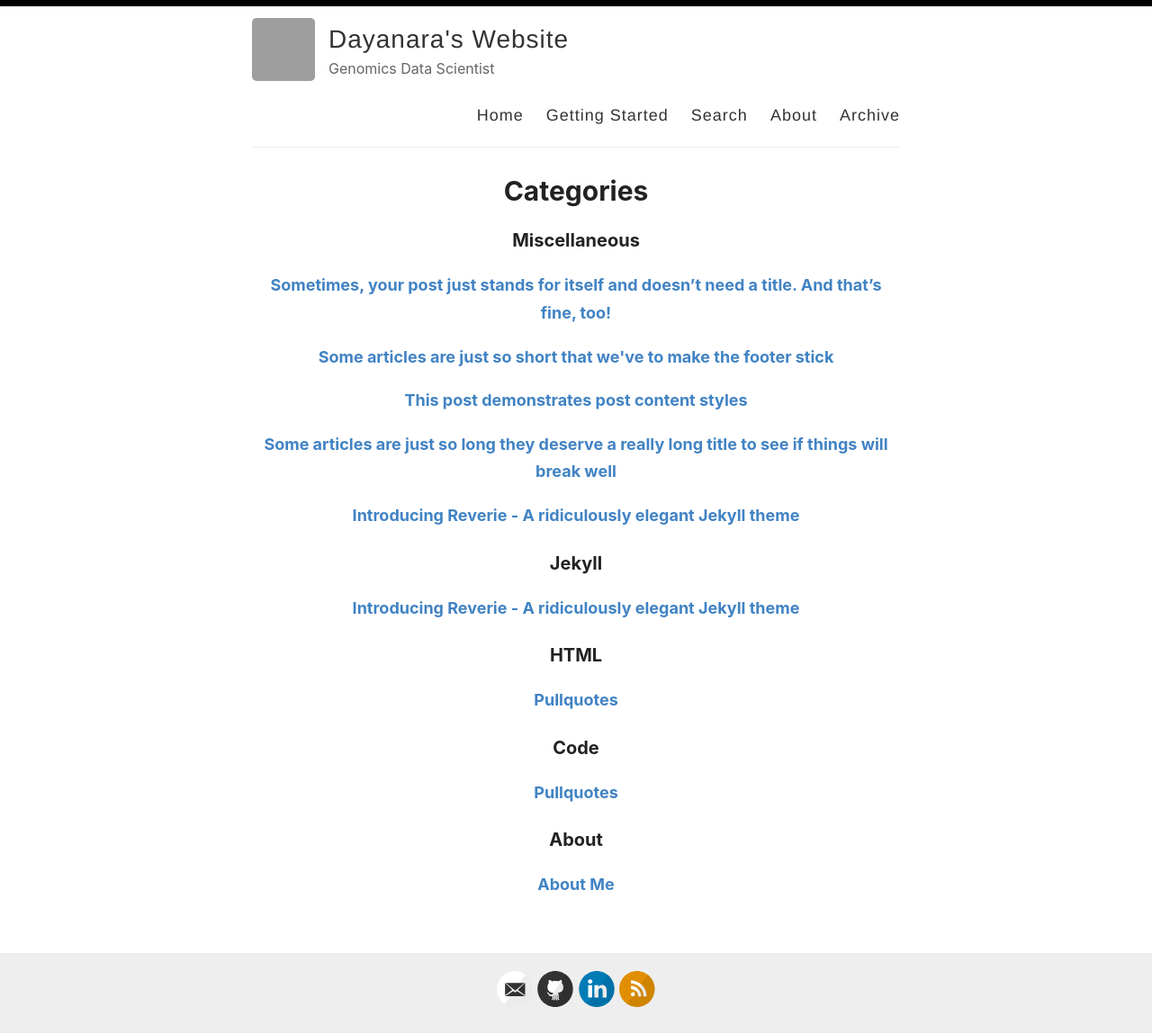
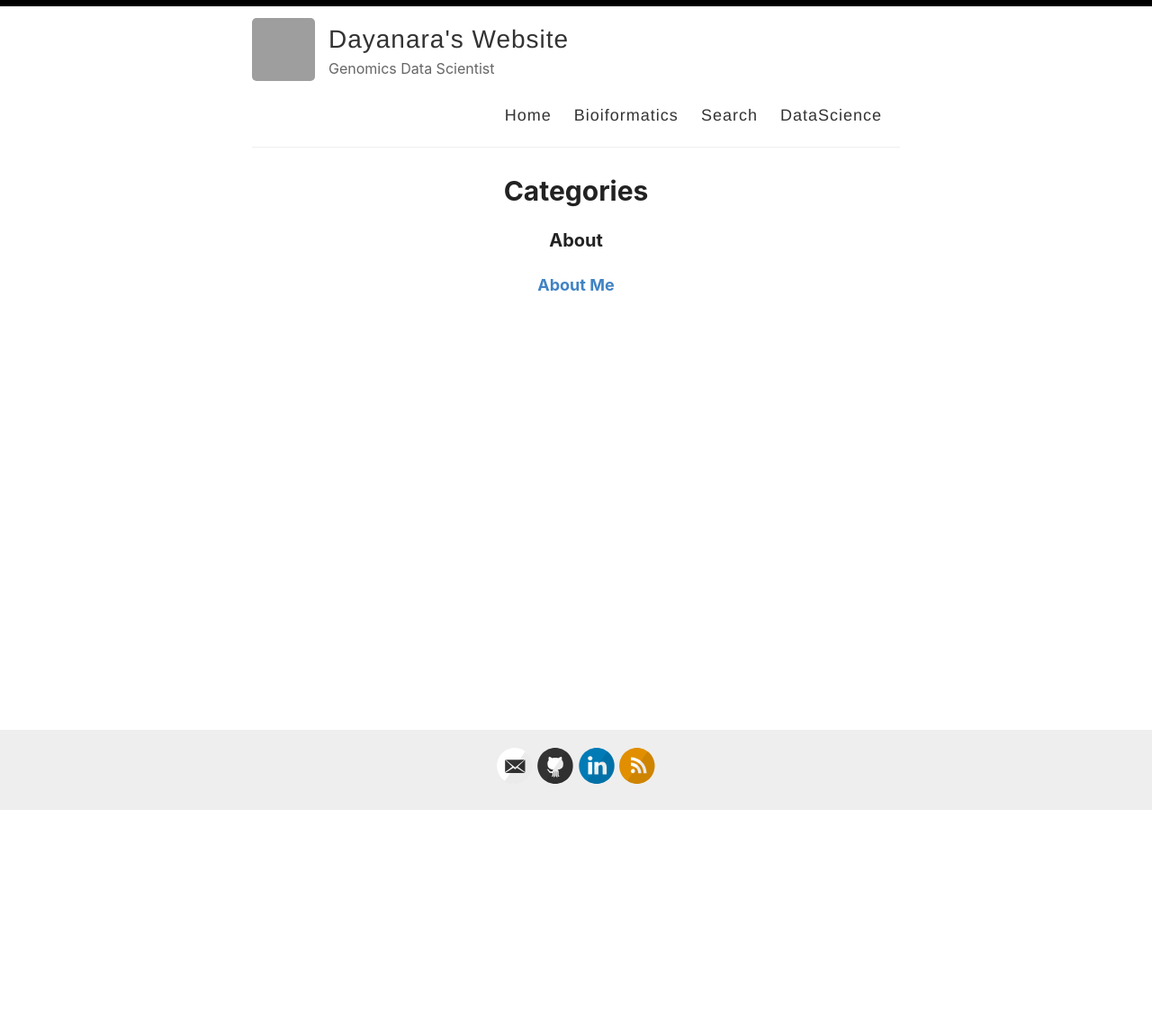
Before and after one commit to amitmerchant1990/reverie, a Jekyll site: the page built from _pages/categories.md, in a window 1280 px wide. Shown: the whole page at 90% size. Built offline with Jekyll 4.4.1, drawn with Linux system fonts in a browser that asks for light colours; after the commit the page ends 901 px from its top, so only the background shows below that; some of the changed lines change nothing that is shown; grey boxes are pictures that could not be loaded.

Commit message:
Changed names of the tabs in the site

````diff
--- a/_layouts/default.html
+++ b/_layouts/default.html
@@ -29,10 +29,10 @@
 
             <nav>
               <a href="{{ site.baseurl }}/">Home</a>
-              <a href="{{ site.baseurl }}/getting-started">Getting Started</a>
+              <a href="{{ site.baseurl }}/getting-started">Bioiformatics</a>
               <a href="{{ site.baseurl }}/search">Search</a>
-              <a href="{{ site.baseurl }}/about">About</a>
-              <a href="{{ site.baseurl }}/archive">Archive</a>
+              <a href="{{ site.baseurl }}/about">DataScience</a>
+              <a href="{{ site.baseurl }}/archive"></a>
             </nav>
           </header>
         </div>
--- a/_posts/2019-02-13-introducing-reverie-jekyll-theme.md
+++ /dev/null
@@ -1,85 +0,0 @@
----
-layout: post
-title: Introducing Reverie - A ridiculously elegant Jekyll theme
-categories: [Miscellaneous, Jekyll]
----
-
-[Reverie](https://github.com/amitmerchant1990/reverie) is a [Jekyll](https://jekyllrb.com/)-powered theme which is simple and opinionated. It's actually a fork of [jekyll-now](https://github.com/barryclark/jekyll-now) with some additional features and personal touches which I've implemented to suit my needs for my blog.
-
-This is a plug-and-play Jekyll theme which you can use on GitHub Pages without even setting up a local environment.
-
-![](/images/reverie-demo.png)
-
-## Features overview
-
-- Command-line free fork-first workflow, using GitHub.com to create, customize and post to your blog
-- Fully responsive and mobile optimized base theme
-- Sass/Coffeescript support using Jekyll 2.0
-- Free hosting on your GitHub Pages user site
-- All the SEO goodies comes in-built
-- Markdown blogging
-- Syntax highlighting using Pygments
-    - [Dracula syntax theme](https://draculatheme.com/) included
-- Disqus commenting
-- Google Analytics integration
-- Fuzzy search across blog posts
-- Pagination of posts works out-of-the-box.
-- Categorize posts out-of-the box
-- RSS Feed
-- In-built sitemap
-
-<div style="text-align: center;">
- <script async type="text/javascript" src="//cdn.carbonads.com/carbon.js?serve=CE7D6KJY&placement=wwwamitmerchantcom" id="_carbonads_js"></script>
-</div>
-
-## Using Reverie on GitHub Pages
-
-### Step 1) Fork Reverie to your User Repository
-
-Fork [this repository](https://github.com/amitmerchant1990/reverie), then rename the repository to `yourgithubusername.github.io`.
-
-Alternatively, you can use [Use this template](https://github.com/amitmerchant1990/reverie/generate) button if you want to create a repository with a clean commit history which will use Reverie as a template.
-
-Your Jekyll blog will often be viewable immediately at <https://yourgithubusername.github.io> (if it's not, you can often force it to build by completing step 2)
-
-### Step 2) Customize and view your site
-
-Enter your site name, description, avatar and many other options by editing the `_config.yml` file. You can easily turn on Google Analytics tracking, Disqus commenting and social icons here.
-
-Making a change to `_config.yml` (or any file in your repository) will force GitHub Pages to rebuild your site with jekyll. Your rebuilt site will be viewable a few seconds later at <https://yourgithubusername.github.io> - if not, give it ten minutes as GitHub suggests and it'll appear soon.
-
-### Step 3) Publish your first blog post
-
-Create a new file called `/_posts/2019-2-13-Hello-World.md` to publish your first blog post. That's all you need to do to publish your first blog post! This [Markdown Cheatsheet](https://github.com/adam-p/markdown-here/wiki/Markdown-Cheatsheet) might come in handy while writing the posts.
-
-> You can add additional posts in the browser on GitHub.com too! Just hit the <kbd>Create new file</kbd> button in `/_posts/` to create new content. Just make sure to include the [front-matter](http://jekyllrb.com/docs/frontmatter/) block at the top of each new blog post and make sure the post's filename is in this format: year-month-day-title.md
-
-## Using Categories in Reverie
-
-You can categorize your content based on `categories` in Reverie. For this, you just need to add `categories` in front matter like below:
-
-For adding single category:
-
-```md
-categories: JavaScript
-```
-
-For adding multiple categories:
-
-```md
-categories: [PHP, Laravel]
-```
-
-The contegorized content can be shown over this URL: <https://yourgithubusername.github.io/categories/>
-
-## RSS
-
-The generated [RSS feed](https://en.wikipedia.org/wiki/RSS) of your blog can be found at <https://yourgithubusername.github.io/feed>. You can see the example RSS feed over [here](https://www.amitmerchant.com/reverie/feed).
-
-## Sitemap
-
-The generated sitemap of your blog can be found at <https://yourgithubusername.github.io/sitemap>. You can see the example sitemap feed over [here](https://www.amitmerchant.com/reverie/sitemap).
-
-## License
-
-MIT
--- a/_posts/2019-08-08-no-title-posts.md
+++ /dev/null
@@ -1,6 +0,0 @@
----
-layout: post
-title: ""
-categories: Miscellaneous
----
-Sometimes, your post just stands for itself and doesn't need a title. And that's fine, too!
--- a/_posts/2019-12-11-pullquotes.md
+++ /dev/null
@@ -1,14 +0,0 @@
----
-layout: post
-title:  Pullquotes
-categories: [HTML,Code]
-excerpt: In graphic design, a pull quote (also known as a lift-out pull quote) is a key phrase, quotation, or excerpt that has been pulled from an article and used as a page layout graphic element, serving to entice readers into the article or to highlight a key topic.
----
-
-In graphic design, a pull quote (also known as a lift-out pull quote) is a key phrase, quotation, or excerpt that has been pulled from an article and used as a page layout graphic element, serving to entice readers into the article or to highlight a key topic. {% include pullquote.html quote="It is typically placed in a larger or distinctive typeface and on the same page." %} Pull quotes are often used in magazine and newspaper articles, annual reports, and brochures, as well as on the web. They can add visual interest to text-heavy pages with few images or illustrations.
-
-Placement of a pull quote on a page may be defined in a publication's or website's style guide. Such a typographic device may or may not be aligned with a column on the page. Some designers, for example, choose not to align the quote. In that case, the quotation cuts into two or more columns, as in the example shown. Because the pull quote invites the reader to read about the highlighted material, the pull quote should appear before the text it cites and, generally, fairly close to it.
-
-Pull quotes need not be a verbatim copy of the text being quoted; depending on a publication's house style, pull quotes may be abbreviated for space or paraphrased for clarity, with or without indication.
-
-A disadvantage of pull quotes as a design element is that they can disrupt the reading process of readers invested in reading the text sequentially by drawing attention to ghost fragments out of context. At the other extreme, when pull quotes are used to break up what would otherwise be a formless wall of text, pull quote can serve as visual landmarks to help the reader maintain a sense of sequence and place.
--- a/_posts/2019-7-27-super-long-article.md
+++ /dev/null
@@ -1,11 +0,0 @@
----
-layout: post
-title: Some articles are just so long they deserve a really long title to see if things will break well
-categories: Miscellaneous
----
-
-Lorem ipsum dolor sit amet, consectetur adipiscing elit. Fusce bibendum neque eget nunc mattis eu sollicitudin enim tincidunt. Vestibulum lacus tortor, ultricies id dignissim ac, bibendum in velit. Proin convallis mi ac felis pharetra aliquam. Curabitur dignissim accumsan rutrum. In arcu magna, aliquet vel pretium et, molestie et arcu. Mauris lobortis nulla et felis ullamcorper bibendum. Phasellus et hendrerit mauris. Proin eget nibh a massa vestibulum pretium. Suspendisse eu nisl a ante aliquet bibendum quis a nunc. Praesent varius interdum vehicula. Aenean risus libero, placerat at vestibulum eget, ultricies eu enim. Praesent nulla tortor, malesuada adipiscing adipiscing sollicitudin, adipiscing eget est.
-
-Lorem ipsum dolor sit amet, consectetur adipiscing elit. Fusce bibendum neque eget nunc mattis eu sollicitudin enim tincidunt. Vestibulum lacus tortor, ultricies id dignissim ac, bibendum in velit. Proin convallis mi ac felis pharetra aliquam. Curabitur dignissim accumsan rutrum. In arcu magna, aliquet vel pretium et, molestie et arcu. Mauris lobortis nulla et felis ullamcorper bibendum. Phasellus et hendrerit mauris. Proin eget nibh a massa vestibulum pretium. Suspendisse eu nisl a ante aliquet bibendum quis a nunc. Praesent varius interdum vehicula. Aenean risus libero, placerat at vestibulum eget, ultricies eu enim. Praesent nulla tortor, malesuada adipiscing adipiscing sollicitudin, adipiscing eget est.
-
-Lorem ipsum dolor sit amet, consectetur adipiscing elit. Fusce bibendum neque eget nunc mattis eu sollicitudin enim tincidunt. Vestibulum lacus tortor, ultricies id dignissim ac, bibendum in velit. Proin convallis mi ac felis pharetra aliquam. Curabitur dignissim accumsan rutrum. In arcu magna, aliquet vel pretium et, molestie et arcu. Mauris lobortis nulla et felis ullamcorper bibendum. Phasellus et hendrerit mauris. Proin eget nibh a massa vestibulum pretium. Suspendisse eu nisl a ante aliquet bibendum quis a nunc. Praesent varius interdum vehicula. Aenean risus libero, placerat at vestibulum eget, ultricies eu enim. Praesent nulla tortor, malesuada adipiscing adipiscing sollicitudin, adipiscing eget est.
--- a/_posts/2019-7-27-this-post-demonstrates-post-content-styles.md
+++ /dev/null
@@ -1,95 +0,0 @@
----
-layout: post
-title: This post demonstrates post content styles
-categories: Miscellaneous
----
-
-Lorem ipsum dolor sit amet, consectetur adipiscing elit. Fusce bibendum neque eget nunc mattis eu sollicitudin enim tincidunt. Vestibulum lacus tortor, ultricies id dignissim ac, bibendum in velit. Praesent varius interdum vehicula. Aenean risus libero, placerat at vestibulum eget, ultricies eu enim. Praesent nulla tortor, malesuada adipiscing adipiscing sollicitudin, adipiscing eget est.
-
-## Some great heading (h2)
-
-Proin convallis mi ac felis pharetra aliquam. Curabitur dignissim accumsan rutrum. In arcu magna, aliquet vel pretium et, molestie et arcu.
-
-Mauris lobortis nulla et felis ullamcorper bibendum. Phasellus et hendrerit mauris. Proin eget nibh a massa vestibulum pretium. Suspendisse eu nisl a ante aliquet bibendum quis a nunc. Praesent varius interdum vehicula. Aenean risus libero, placerat at vestibulum eget, ultricies eu enim. Praesent nulla tortor, malesuada adipiscing adipiscing sollicitudin, adipiscing eget est.
-
-## Another great heading (h2)
-
-Lorem ipsum dolor sit amet, consectetur adipiscing elit. Fusce bibendum neque eget nunc mattis eu sollicitudin enim tincidunt. Vestibulum lacus tortor, ultricies id dignissim ac, bibendum in velit.
-
-### Some great subheading (h3)
-
-Proin convallis mi ac felis pharetra aliquam. Curabitur dignissim accumsan rutrum. In arcu magna, aliquet vel pretium et, molestie et arcu. Mauris lobortis nulla et felis ullamcorper bibendum.
-
-Phasellus et hendrerit mauris. Proin eget nibh a massa vestibulum pretium. Suspendisse eu nisl a ante aliquet bibendum quis a nunc.
-
-### Some great subheading (h3)
-
-Praesent varius interdum vehicula. Aenean risus libero, placerat at vestibulum eget, ultricies eu enim. Praesent nulla tortor, malesuada adipiscing adipiscing sollicitudin, adipiscing eget est.
-
-> This quote will change your life. It will reveal the secrets of the universe, and all the wonders of humanity. Don't misuse it.
-
-Lorem ipsum dolor sit amet, consectetur adipiscing elit. Fusce bibendum neque eget nunc mattis eu sollicitudin enim tincidunt.
-
-### Some great subheading (h3)
-
-Vestibulum lacus tortor, ultricies id dignissim ac, bibendum in velit. Proin convallis mi ac felis pharetra aliquam. Curabitur dignissim accumsan rutrum.
-
-```html
-<html>
-  <head>
-  </head>
-  <body>
-    <p>Hello, World!</p>
-  </body>
-</html>
-```
-
-
-In arcu magna, aliquet vel pretium et, molestie et arcu. Mauris lobortis nulla et felis ullamcorper bibendum. Phasellus et hendrerit mauris.
-
-#### You might want a sub-subheading (h4)
-
-In arcu magna, aliquet vel pretium et, molestie et arcu. Mauris lobortis nulla et felis ullamcorper bibendum. Phasellus et hendrerit mauris.
-
-In arcu magna, aliquet vel pretium et, molestie et arcu. Mauris lobortis nulla et felis ullamcorper bibendum. Phasellus et hendrerit mauris.
-
-#### But it's probably overkill (h4)
-
-In arcu magna, aliquet vel pretium et, molestie et arcu. Mauris lobortis nulla et felis ullamcorper bibendum. Phasellus et hendrerit mauris.
-
-### Oh hai, an unordered list!!
-
-In arcu magna, aliquet vel pretium et, molestie et arcu. Mauris lobortis nulla et felis ullamcorper bibendum. Phasellus et hendrerit mauris.
-
-- First item, yo
-- Second item, dawg
-- Third item, what what?!
-- Fourth item, fo sheezy my neezy
-
-### Oh hai, an ordered list!!
-
-In arcu magna, aliquet vel pretium et, molestie et arcu. Mauris lobortis nulla et felis ullamcorper bibendum. Phasellus et hendrerit mauris.
-
-1. First item, yo
-2. Second item, dawg
-3. Third item, what what?!
-4. Fourth item, fo sheezy my neezy
-
-
-
-## Headings are cool! (h2)
-
-Proin eget nibh a massa vestibulum pretium. Suspendisse eu nisl a ante aliquet bibendum quis a nunc. Praesent varius interdum vehicula. Aenean risus libero, placerat at vestibulum eget, ultricies eu enim. Praesent nulla tortor, malesuada adipiscing adipiscing sollicitudin, adipiscing eget est.
-
-Praesent nulla tortor, malesuada adipiscing adipiscing sollicitudin, adipiscing eget est.
-
-Proin eget nibh a massa vestibulum pretium. Suspendisse eu nisl a ante aliquet bibendum quis a nunc.
-
-### Tables
-
-|Title 1               | Title 2               | Title 3               | Title 4              |
-|--------------------- | --------------------- | --------------------- | ---------------------|
-|lorem                 | lorem ipsum           | lorem ipsum dolor     | lorem ipsum dolor sit|
-|lorem ipsum dolor sit | lorem ipsum dolor sit | lorem ipsum dolor sit | lorem ipsum dolor sit|
-|lorem ipsum dolor sit | lorem ipsum dolor sit | lorem ipsum dolor sit | lorem ipsum dolor sit|
-|lorem ipsum dolor sit | lorem ipsum dolor sit | lorem ipsum dolor sit | lorem ipsum dolor sit|
--- a/_posts/2019-7-28-super-short-article.md
+++ /dev/null
@@ -1,7 +0,0 @@
----
-layout: post
-title: Some articles are just so short that we've to make the footer stick
-categories: Miscellaneous
----
-
-Lorem ipsum dolor sit amet, consectetur adipisicing elit, sed do eiusmod tempor incididunt ut labore et dolore magna aliqua. Ut enim ad minim veniam, quis nostrud exercitation ullamco laboris nisi ut aliquip ex ea commodo consequat. Duis aute irure dolor in reprehenderit in voluptate velit esse cillum dolore eu fugiat nulla pariatur. Excepteur sint occaecat cupidatat non proident, sunt in culpa qui officia deserunt mollit anim id est laborum.
````
